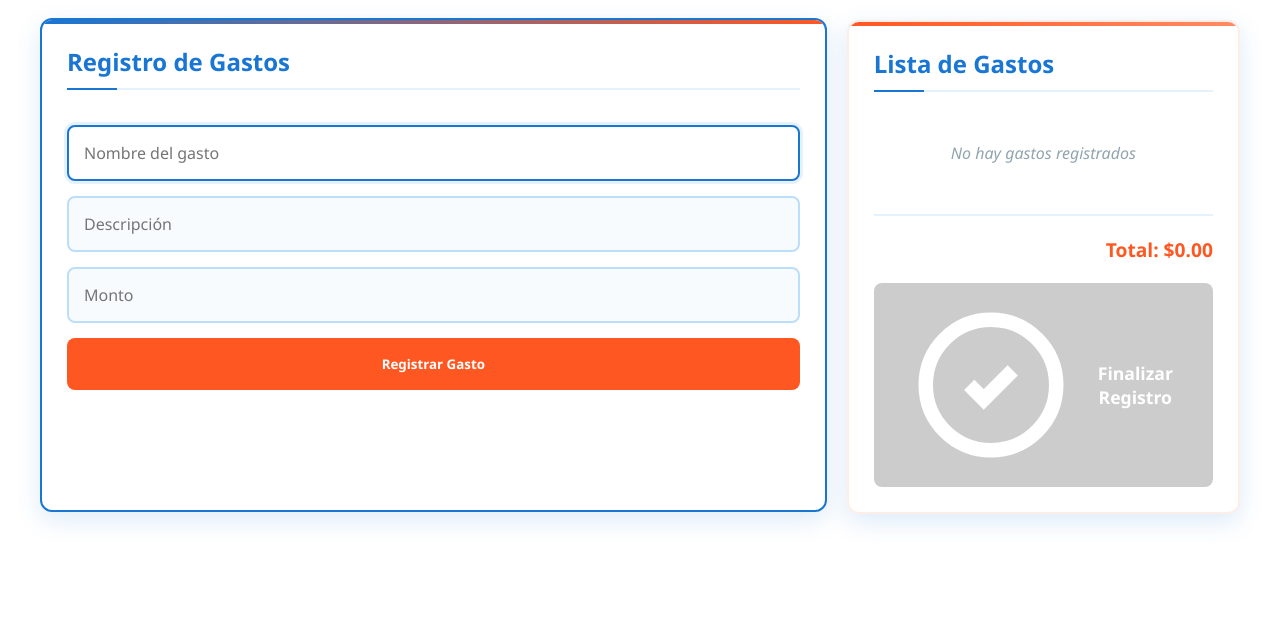
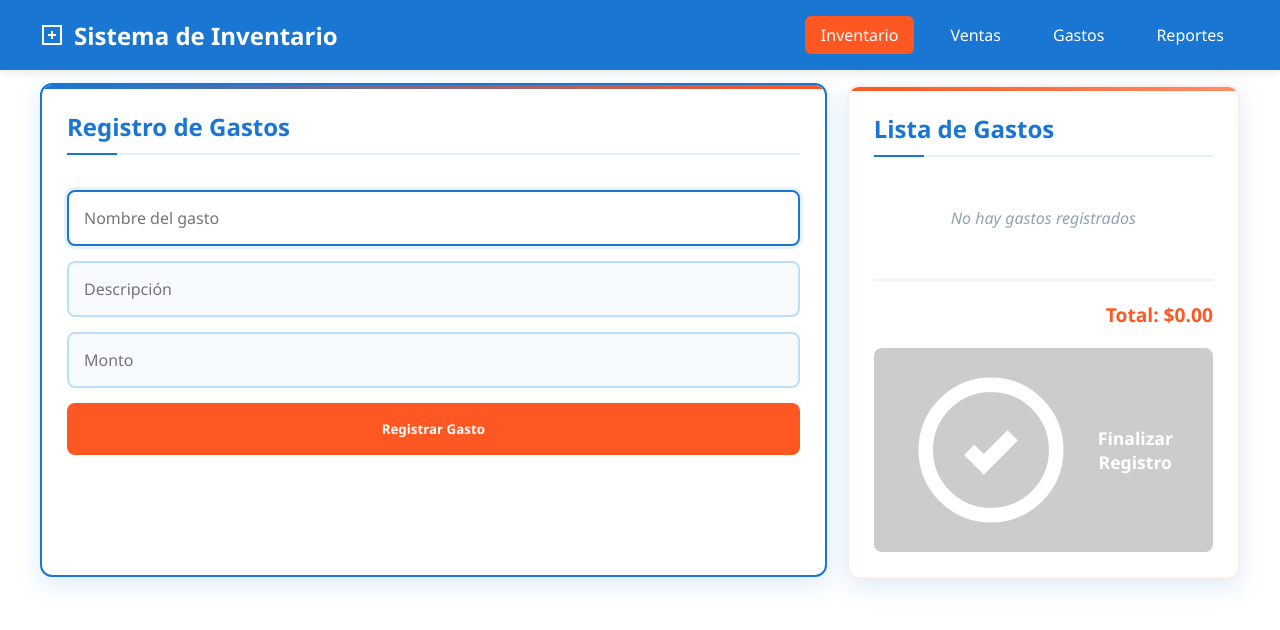
Before and after one commit to LuisHernandez1389/AppleWorld, a plain HTML site: page componentes/gastos.html in a window 1280 px wide. Drawn offline with Linux system fonts and the light colour scheme.

Commit message:
actualizacion css

```diff
--- a/componentes/gastos.html
+++ b/componentes/gastos.html
@@ -6,6 +6,8 @@
 
     </head>
     <body>
+      <div id="navbar"></div> <!-- Contenedor para el navbar -->
+
     <div class="container">
       <form class="expense-form" id="expenseForm">
         <h2>Registro de Gastos</h2>
@@ -46,4 +48,18 @@
     <script src="../scripts/gastos.js">
 
     </script>
+    <script >
+      // Función para cargar el navbar
+      function loadNavbar() {
+          fetch('navbar.html')
+              .then(response => response.text())
+              .then(data => {
+                  document.getElementById('navbar').innerHTML = data;
+              })
+              .catch(error => console.error('Error al cargar el navbar:', error));
+      }
+
+      // Llamar a la función para cargar el navbar
+      loadNavbar();
+  </script>
     </body></html>
--- a/componentes/navbar.html
+++ b/componentes/navbar.html
@@ -1,4 +1,4 @@
-<html><head><base href="." target="_blank">
+<html><head>
     <meta charset="UTF-8">
     <title>Sistema de Inventario</title>
     <style>
@@ -81,11 +81,13 @@
           Sistema de Inventario
         </a>
         <div class="nav-links">
-          <a href="https://example.com/inventario" class="nav-link active">Inventario</a>
-          <a href="https://example.com/ventas" class="nav-link">Ventas</a>
-          <a href="https://example.com/gastos" class="nav-link">Gastos</a>
+          <a target="_blank" href="/componentes/inventario.html" class="nav-link active">Inventario</a>
+          <a target="_blank" href="/componentes/ventas.html" class="nav-link">Ventas</a>
+          <a target="_blank" href="/componentes/gastos.html" class="nav-link">Gastos</a>
           <a href="https://example.com/reportes" class="nav-link">Reportes</a>
         </div>
       </div>
     </nav>
-    </body></html>
+    </body>
+
+    </html>
--- a/estilos/gastos.css
+++ b/estilos/gastos.css
@@ -18,7 +18,7 @@
   body {
     background: var(--background);
     color: var(--text);
-    padding: 20px;
+
     min-height: 100vh;
   }
 
@@ -28,6 +28,7 @@
     display: grid;
     grid-template-columns: 2fr 1fr;
     gap: 20px;
+    padding-top: 15px;
   }
 
   .expense-form {
--- a/estilos/inventario.css
+++ b/estilos/inventario.css
@@ -18,7 +18,7 @@
   body {
     background: var(--background);
     color: var(--text);
-    padding: 20px;
+
     min-height: 100vh;
   }
 
@@ -28,6 +28,8 @@
     display: grid;
     grid-template-columns: 1fr 2fr;
     gap: 20px;
+    padding-top: 15px;
+
   }
 
   .product-form {
--- a/estilos/servicios.css
+++ b/estilos/servicios.css
@@ -18,7 +18,6 @@
   body {
     background: var(--background);
     color: var(--text);
-    padding: 20px;
     min-height: 100vh;
   }
 
@@ -28,6 +27,8 @@
     display: grid;
     grid-template-columns: 2fr 1fr;
     gap: 20px;
+    padding-top: 15px;
+
   }
 
   .product-form {
--- a/estilos/ventas.css
+++ b/estilos/ventas.css
@@ -18,7 +18,7 @@
   body {
     background: var(--background);
     color: var(--text);
-    padding: 20px;
+
     min-height: 100vh;
   }
 
@@ -28,6 +28,7 @@
     display: grid;
     grid-template-columns: 2fr 1fr;
     gap: 20px;
+    padding-top: 15px;
   }
 
   .search-form {
```
Also changed, not shown: componentes/inventario.html (+16 -0 lines), componentes/servicios.html (+16 -1 lines), componentes/ventas.html (+16 -0 lines).
